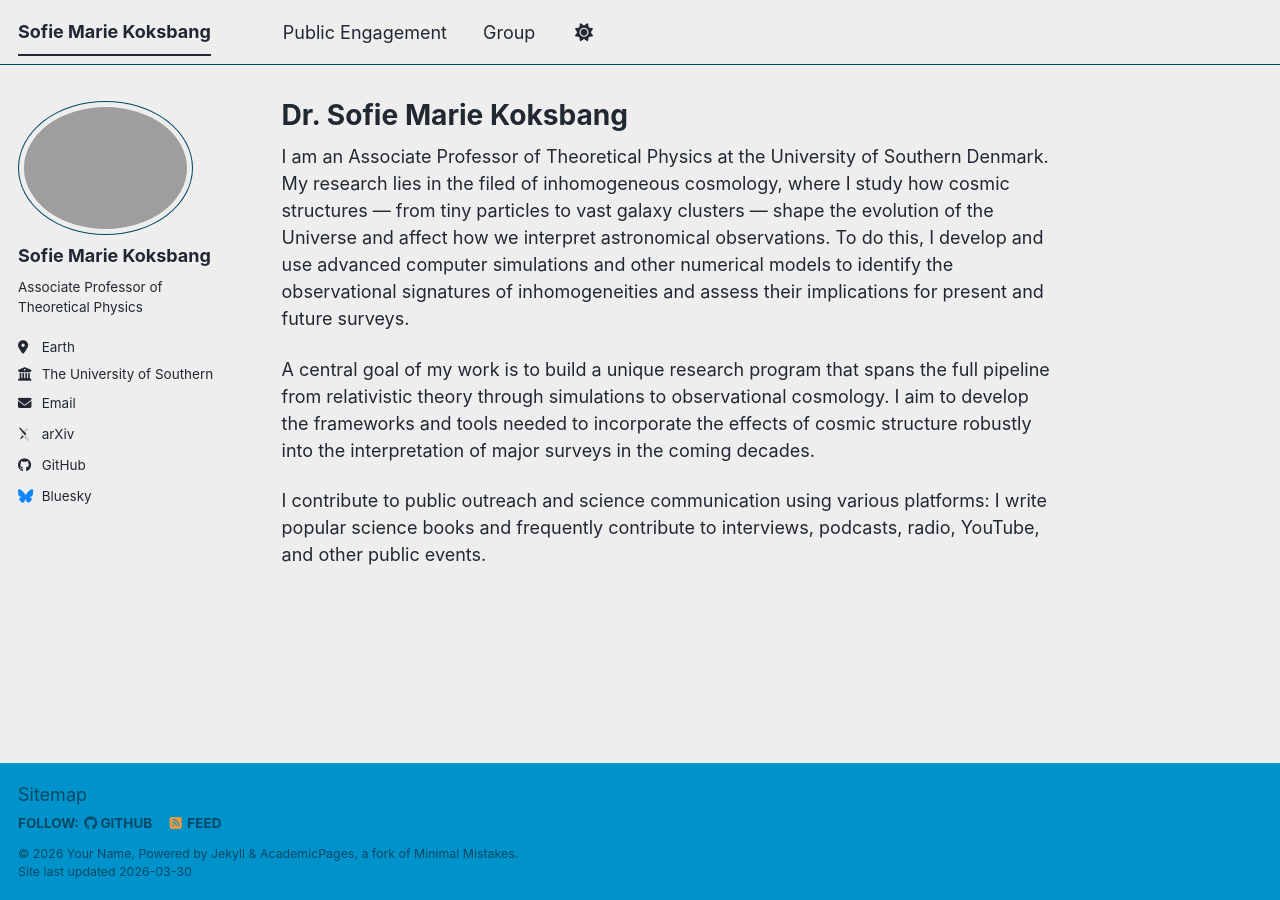
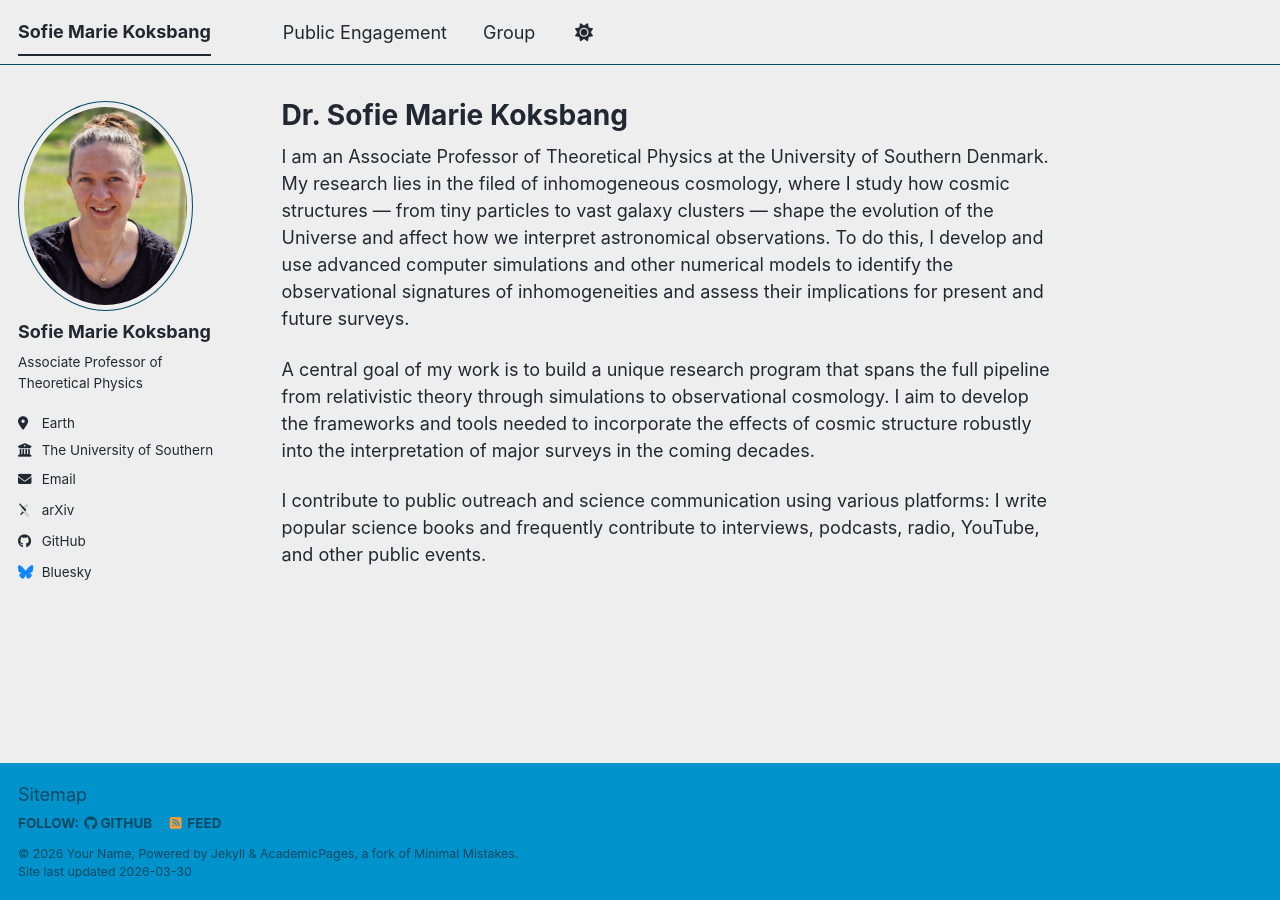
Before and after one commit to sofiemariekoksbang/sofiemariekoksbang.github.io, a Jekyll site: the page built from _pages/about.md, in a window 1280 px wide. Built offline with Jekyll 4.4.1, drawn with Linux system fonts in a browser that asks for light colours; some web fonts are replaced; a script bundle is joined from its source files by our own code; library files that are not in the unit come from our copies.

Commit message:
Update author avatar image filename

```diff
--- a/_config.yml
+++ b/_config.yml
@@ -23,7 +23,7 @@ repository               : "academicpages/academicpages.github.io"
 #               Additional customization can be done by editing /_includes/author-profile.html
 author:
   # Biographic information
-  avatar           : "profile.png"
+  avatar           : "profile3.PNG"
   name             : "Sofie Marie Koksbang"
   pronouns         : # example: "she/her"
   bio              : "Associate Professor of Theoretical Physics"
```
